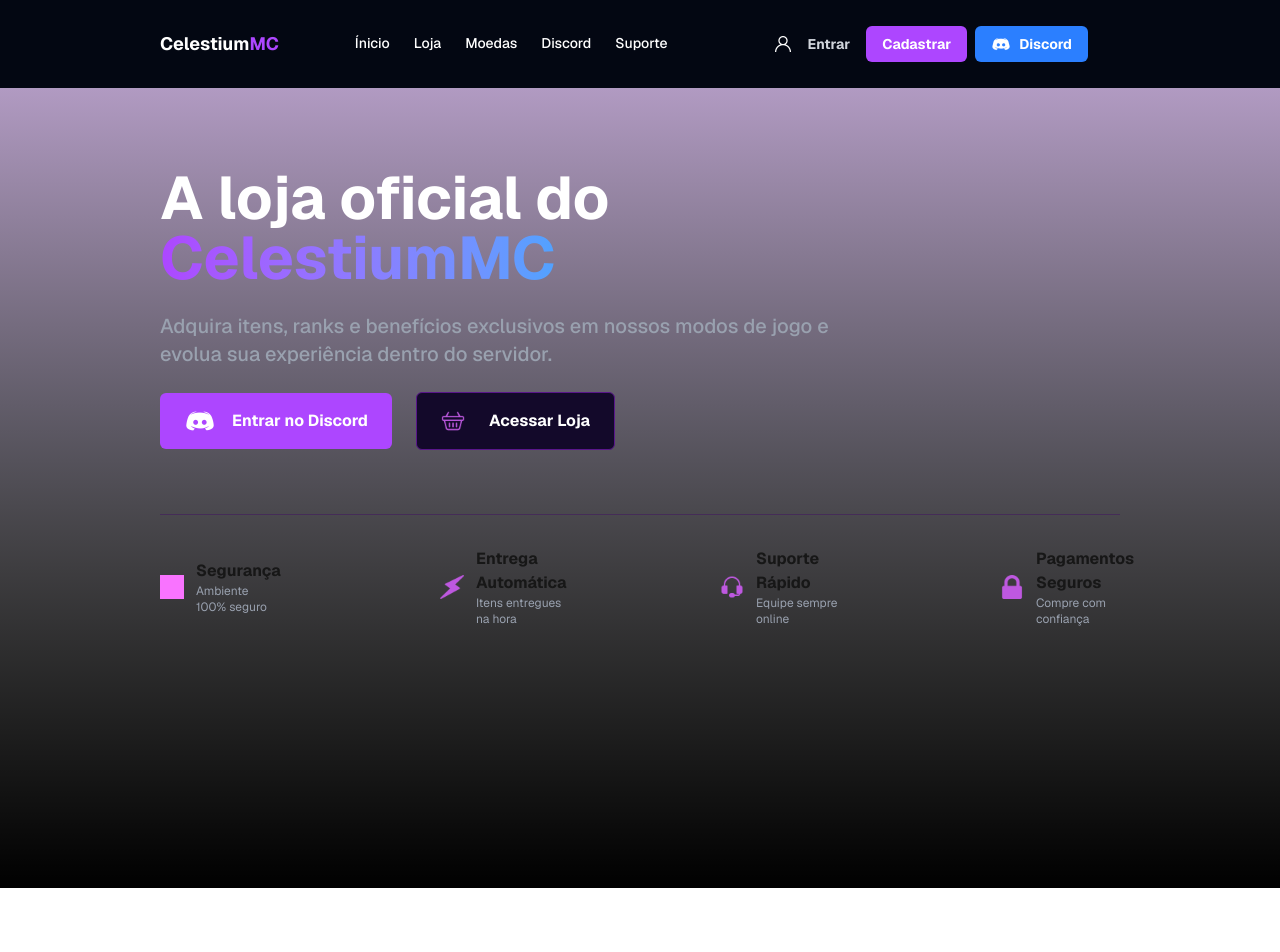
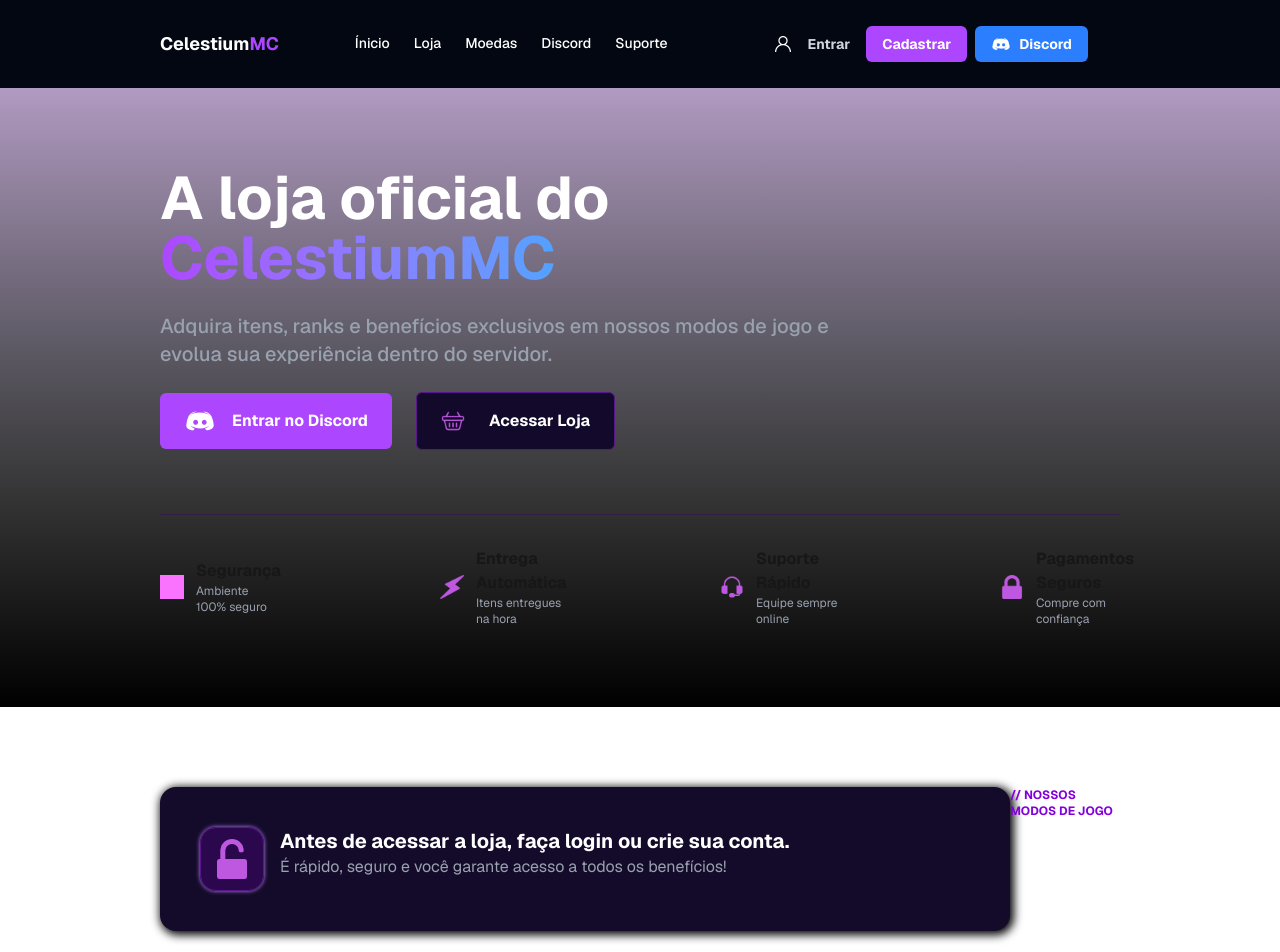
Before and after one commit to Rafael-Wener/Front-Celestium, a Next.js app: page /celestium in a window 1280 px wide. Shown: the top 952 px of the page. Before the commit the page ends 888 px from the top, so only its background shows below. Built offline with nearby package versions, Linux system fonts and the light colour scheme; grey boxes are pictures that could not be loaded.

Commit message:
nit fix recomended

```diff
--- a/app/celestium/gamesBanners.tsx
+++ b/app/celestium/gamesBanners.tsx
@@ -1,7 +1,26 @@
 export default function GamesBannerCelestium() {
     return (
-        <div className="">
+        // BACKGROUND E TELA WRAPPER
+        <div className="bg-white flex w-screen p-20 items-start px-40">
 
+            {/* Login page / ESSA PARTE PRECISA DE ATENÇÃO, PRECISA SER ADICIONADO UMA FUNÇÃO QUE CHAME ELA CASO O USUARIA NAO ESTEJA LOGADO */}
+            <div className="flex gap-4 bg-[#140b2b] w-screen p-10 rounded-2xl shadow-black shadow-[2px_2px_10px_2px]">
+
+                {/* BORDA DA IMAGEM NÃO AGUENTO MAIS CENTRALIZAR DIVS MDS */}
+                <div className="border border-purple-900 rounded-2xl h-16 w-16 flex items-center justify-center bg-[#3B076499] shadow-[0_0_4px_#C084FC]">
+                    <img src="/cadeado aberto.png" className="[filter:invert(40%)_sepia(80%)_saturate(500%)_hue-rotate(240deg)] h-10 w-10" alt="cadeado desbloqueado" />
+                </div>
+                <div className="flex flex-col">
+                    <h1 className="font-bold text-white text-xl">Antes de acessar a loja, faça login ou crie sua conta.</h1>
+                    <span className="text-gray-400">É rápido, seguro e você garante acesso a todos os benefícios!</span>
+                </div>
+            </div>
+
+            {/* DIVISAO DE MODO DE JOGOS */}
+            <div className="flex flex-row">
+                <div className="text-purple-700 font-bold text-xs">// NOSSOS MODOS DE JOGO</div>
+            </div>
         </div>
+
     )
 }
--- a/app/celestium/header.tsx
+++ b/app/celestium/header.tsx
@@ -3,7 +3,7 @@
 export default function HeaderCelestium() {
   return (
     // TELA BACKGROUND
-    <div className="w-screen h-screen flex items-start px-40 bg-gradient-to-b from-purple-950/40 to-black p-20">
+    <div className="w-screen flex items-start px-40 bg-gradient-to-b from-purple-950/40 to-black p-20">
 
       {/* TELA HOME WRAPPER */}
       <div className=" flex flex-col items-start justify-center">
```
Also changed, not shown: public/cadeado aberto.png (added).
